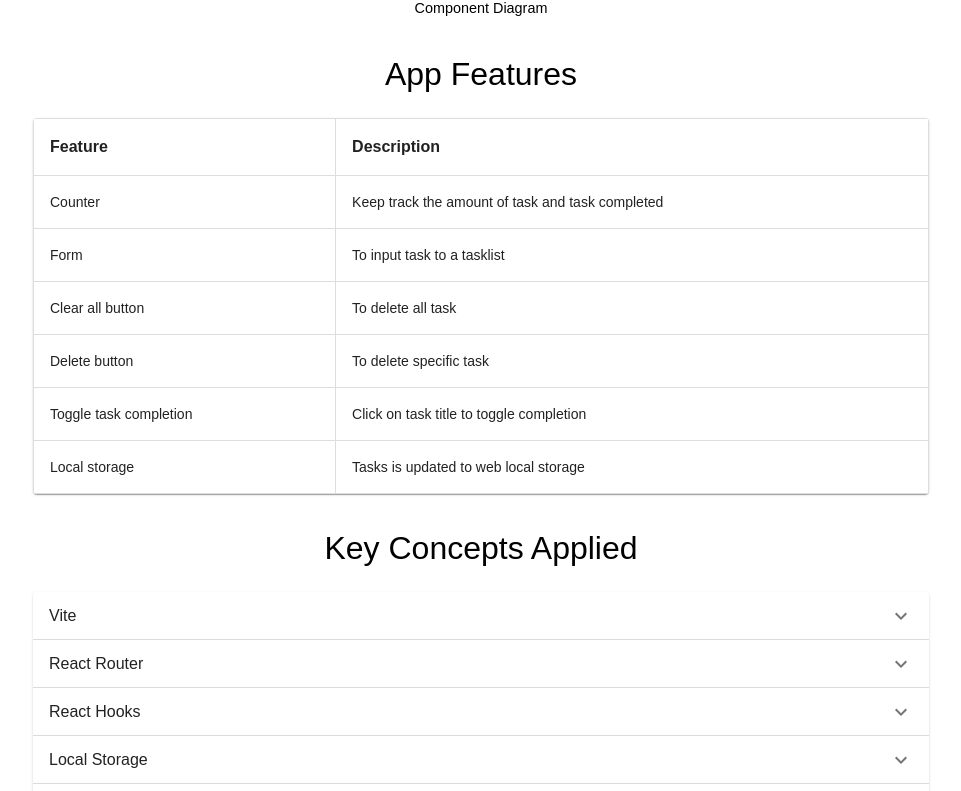
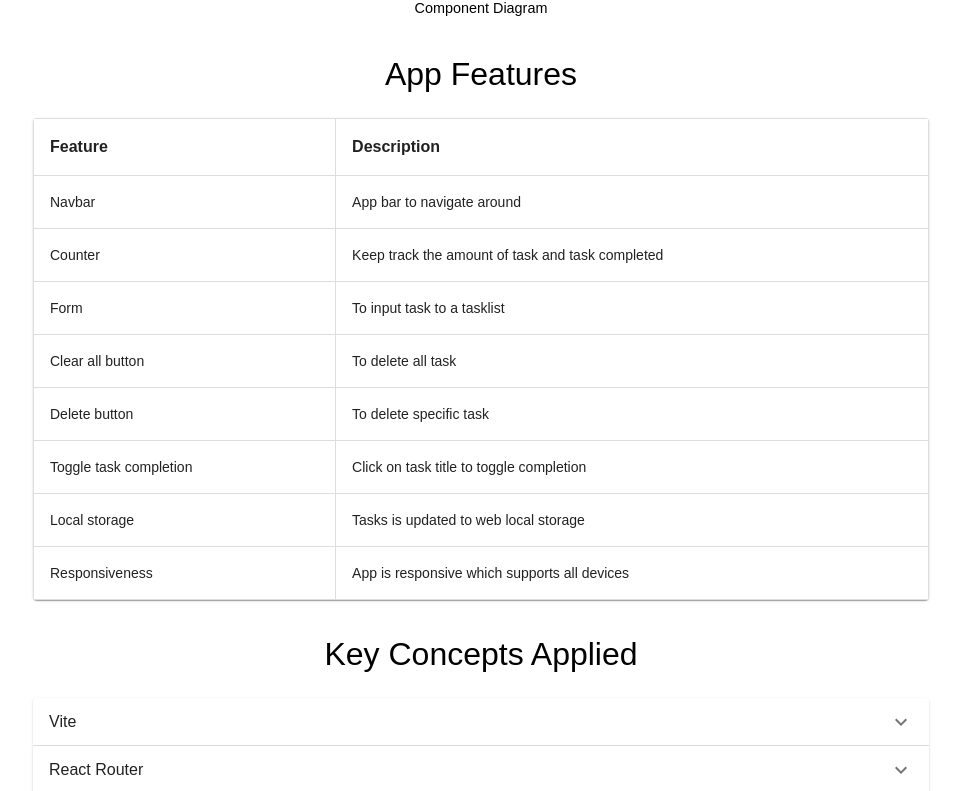
Before and after one commit to josephkohhh/TaskMaster, a React (Vite) app: page /about in a window 1280 px wide. Shown: the part 682-1473 px from the top of the page, without its empty margins (159-1120 px from the left). Built offline with nearby package versions, Linux system fonts and the light colour scheme; a web font is replaced by a local one.

Commit message:
new updates 13/1

```diff
--- a/src/components/About.jsx
+++ b/src/components/About.jsx
@@ -40,6 +40,10 @@ export const About = () => {
   };
   const tableData = [
     {
+      feature: "Navbar",
+      description: "App bar to navigate around",
+    },
+    {
       feature: "Counter",
       description: "Keep track the amount of task and task completed",
     },
@@ -53,6 +57,10 @@ export const About = () => {
     {
       feature: "Local storage",
       description: "Tasks is updated to web local storage",
+    },
+    {
+      feature: "Responsiveness",
+      description: "App is responsive which supports all devices",
     },
   ];
   return (
```
